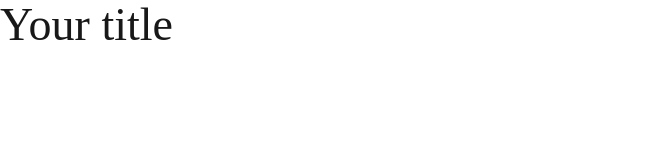
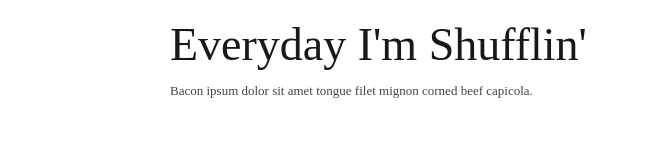
Before and after one commit to rey/blank, a plain HTML site: page index.html in a window 1280 px wide. Shown: the whole page, without its empty margins (0-648 px from the left). Drawn offline with nearby package versions, Linux system fonts and the light colour scheme.

Commit message:
Updated readme, added skeleton markup to index, other things

```diff
--- a/assets/stylesheets/sass/partials/_global.sass
+++ b/assets/stylesheets/sass/partials/_global.sass
@@ -1,4 +1,5 @@
 body
+  padding: $gutter
   font-family: $font-family
   font-size: $font-size
   //background-image: image_url("maciver.jpeg")
--- a/assets/stylesheets/sass/partials/_variables.sass
+++ b/assets/stylesheets/sass/partials/_variables.sass
@@ -10,4 +10,3 @@ $grey: #ccc
 
 /* MISC */
 $gutter: 20px
-$placeholder-url: 'http://placehold.it/'
--- a/index.html
+++ b/index.html
@@ -16,7 +16,17 @@
   <![endif]-->
 </head>
 <body>
-  <h1>Your title</h1>
+  <div class="container">
+    <header class="sixteen columns">
+      <h1>Everyday I'm Shufflin'</h1>
+    </header>
 
+    <section class="sixteen columns">
+      <p>Bacon ipsum dolor sit amet tongue filet mignon corned beef capicola.</p>
+    </section>
+
+    <footer class="sixteen columns">
+      <p></p>
+    </footer>
 </body>
 </html>
```
Also changed, not shown: assets/stylesheets/css/style.css, 1 other file.
